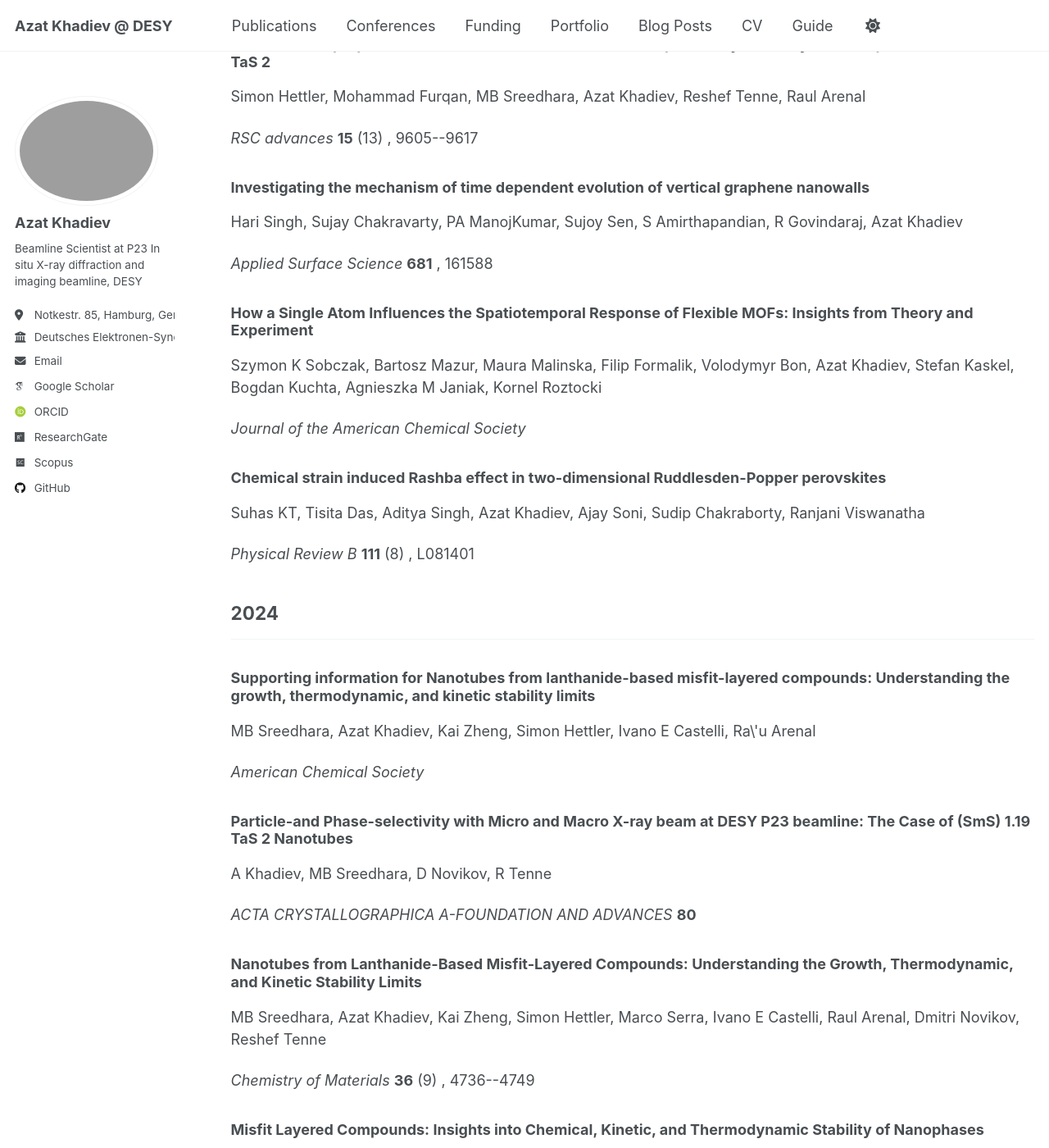
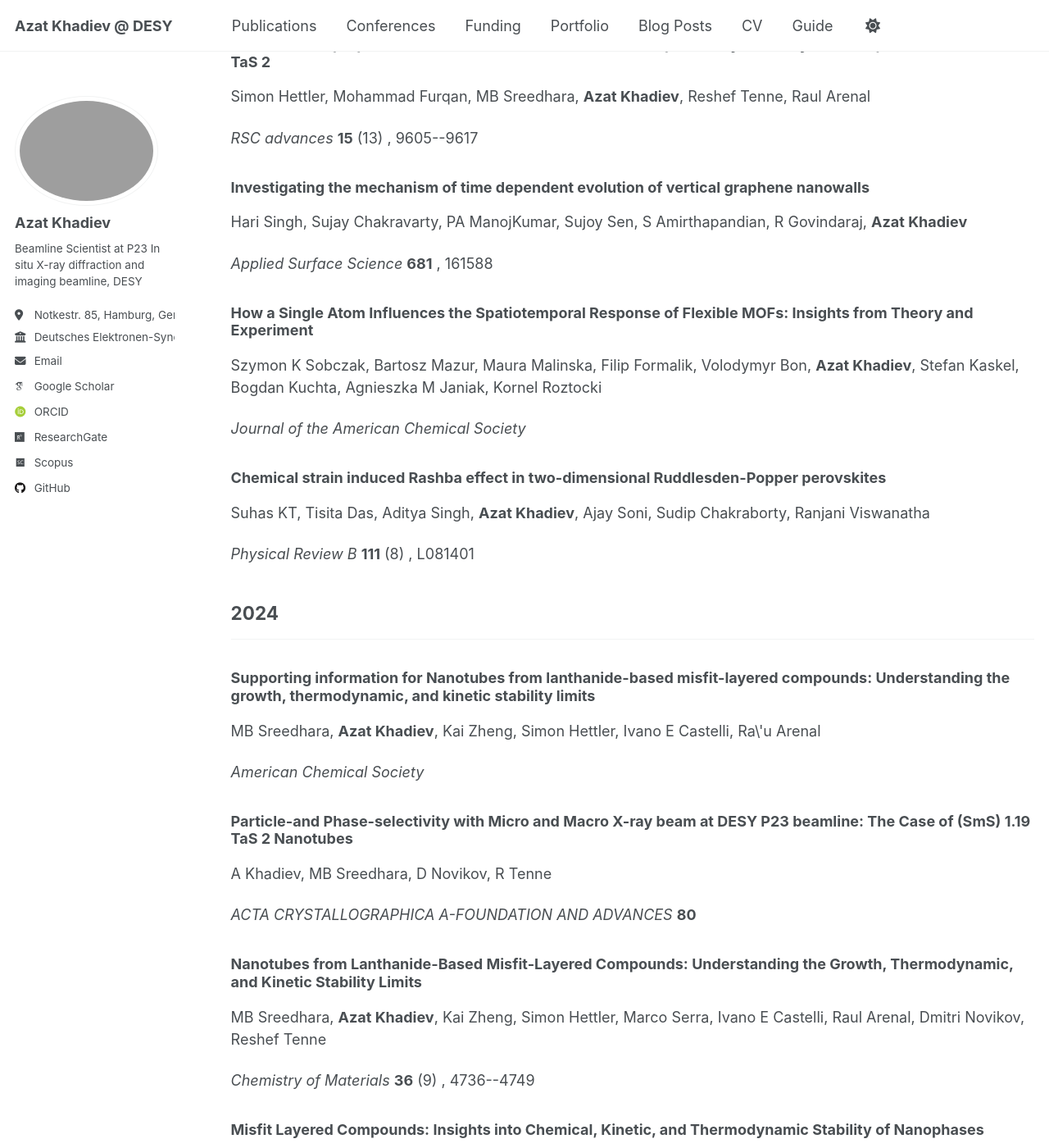
Before and after one commit to azkhadiev/azkhadiev.github.io, a Jekyll site: the page built from _pages/publications.html, in a window 1280 px wide and 1400 px high, scrolled down 405 px. Shown: the whole window at 82% size. Built offline with Jekyll 4.4.1, drawn with Linux system fonts in a browser that asks for light colours; some web fonts are replaced; a script that is not in the unit is left out; some of the changed text lies outside the part shown.

Commit message:
Update archive-single.html

```diff
--- a/_includes/archive-single.html
+++ b/_includes/archive-single.html
@@ -1,6 +1,6 @@
 <article>
   <h3>{{ include.post.title }}</h3>
-  <p>{{ include.post.authors | replace: " and ", ", " }}</p>
+  <p>{{ include.post.authors | replace: "Azat Khadiev", "<strong>Azat Khadiev</strong>" }}</p>
   <p>
     <em>{{ include.post.journal }}</em>
     {% if include.post.volume %}<strong> {{ include.post.volume }}</strong>{% endif %}
```
